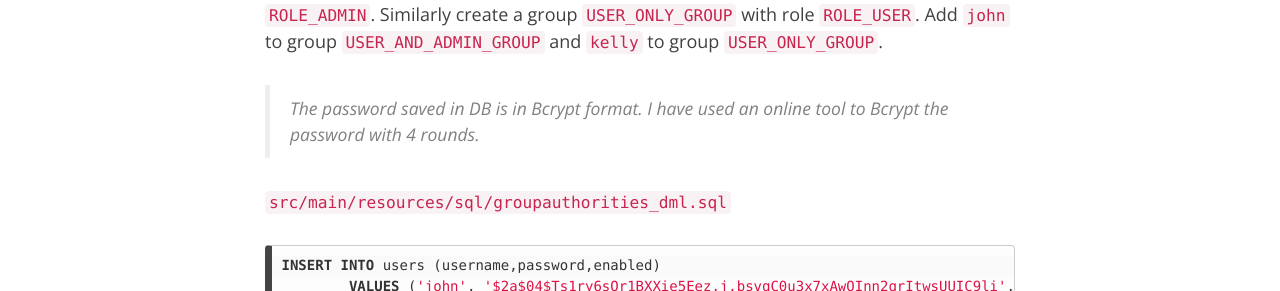
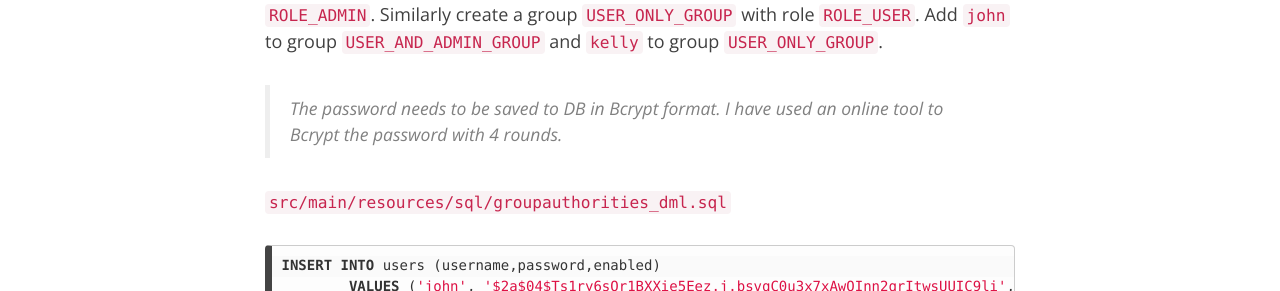
Before and after one commit to codeaches/codeaches.github.io, a Jekyll site: the page built from _posts/2018-12-20-Spring Boot-OAuth2 and Resource Server setup.md, in a window 1280 px wide and 900 px high, scrolled down 5576 px. Shown: the part 164-455 px from the top of the window. Built offline with Jekyll 4.4.1, drawn with Linux system fonts in a browser that asks for light colours; nearby versions of some CDN libraries; comment, search, counter and statistics services are not loaded.

Commit message:
no message

````diff
--- a/_posts/2018-12-20-Spring Boot-OAuth2 and Resource Server setup.md
+++ b/_posts/2018-12-20-Spring Boot-OAuth2 and Resource Server setup.md
@@ -216,7 +216,7 @@
 Create a group `USER_AND_ADMIN_GROUP` and assign the roles `ROLE_USER` and `ROLE_ADMIN`. Similarly create a group `USER_ONLY_GROUP` with role `ROLE_USER`.
 Add `john` to group `USER_AND_ADMIN_GROUP` and `kelly` to group `USER_ONLY_GROUP`.
 
-> The password saved in DB is in Bcrypt format. I have used an online tool to Bcrypt the password with 4 rounds.
+> The password needs to be saved to DB in Bcrypt format. I have used an online tool to Bcrypt the password with 4 rounds.
 
 `src/main/resources/sql/groupauthorities_dml.sql`
 ```sql
````
